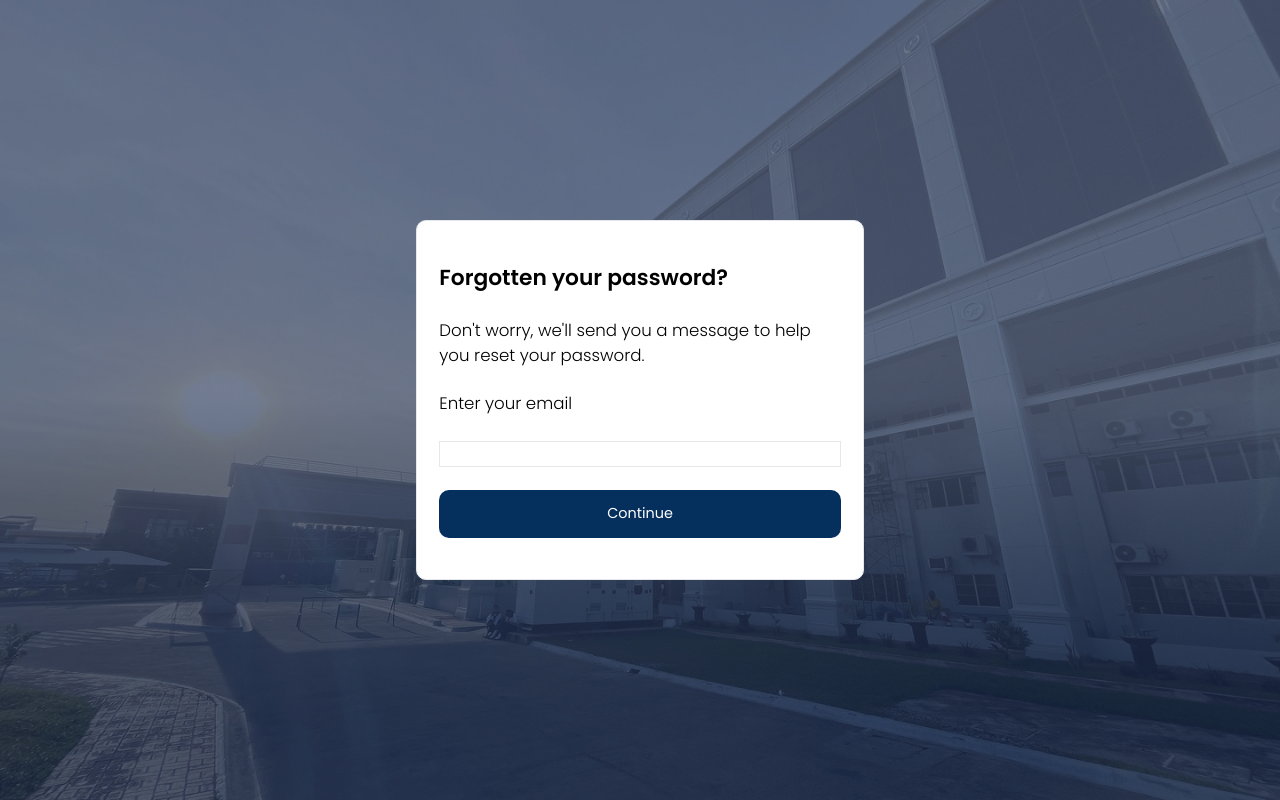
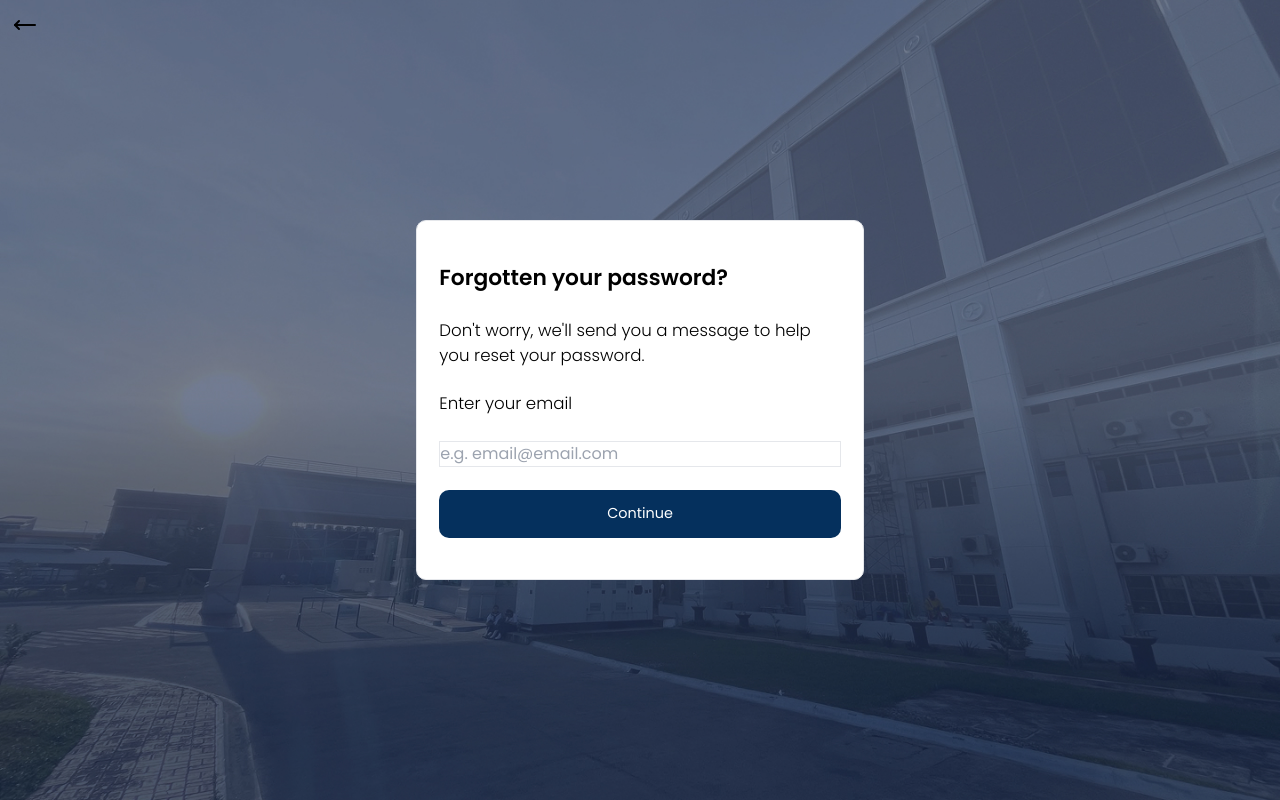
Before and after one commit to Fourthhy/free-lunch-eligibility-check, a React (Vite) app: page /changepassword in a window 1280 px wide. Built offline with nearby package versions, Linux system fonts and the light colour scheme.

Commit message:
Implementation: Change Password

```diff
--- a/src/pages/admin/change_password/ChangePassowrd.jsx
+++ b/src/pages/admin/change_password/ChangePassowrd.jsx
@@ -1,7 +1,6 @@
-import {
-    Button,
-    TextInput
-} from "flowbite-react"
+import { TextInput } from "flowbite-react"
+import { MoveLeft } from "lucide-react"
+import { Link } from "react-router-dom"
 
 export default function ChangePassword() {
     return (
@@ -13,13 +12,20 @@ export default function ChangePassword() {
                     className="w-full h-full object-cover"
                 />
             </div>
-            <div className="absolute inset-0 flex items-center justify-center">
+            <div className="absolute inset-0 z-10 flex items-start justify-start m-[1vw] ">
+                <div className="cursor-pointer">
+                    <Link to="/admin_login">
+                        <MoveLeft />
+                    </Link>
+                </div>
+            </div>
+            <div className="absolute z-1 inset-0 flex items-center justify-center">
                 <div className="border bg-white rounded-[10px] w-[35vw] h-[45vh] flex items-center justify-center">
                     <div className="w-[90%] h-[90%] flex items-start justify-evenly flex-col">
                         <div className="font-Poppins text-black text-[1.7vw] font-semibold">Forgotten your password?</div>
                         <div className="font-Poppins text-black text-[1.3vw] font-light">Don't worry, we'll send you a message to help you reset your password.</div>
                         <div className="font-Poppins text-black text-[1.3vw] font-light">Enter your email</div>
-                        <div className="w-[100%]"><TextInput type="email" color="grey"/></div>
+                        <div className="w-[100%]"><TextInput type="email" color="grey" placeholder="e.g. email@email.com" className="font-Poppins" /></div>
                         <div className="w-[100%]"><button type="submit" className="w-[100%] h-[100%] rounded-[10px] bg-[#05305D] font-Poppins text-white text-[1.8vh] py-[1.6vh]">Continue</button></div>
                     </div>
                 </div>
```
